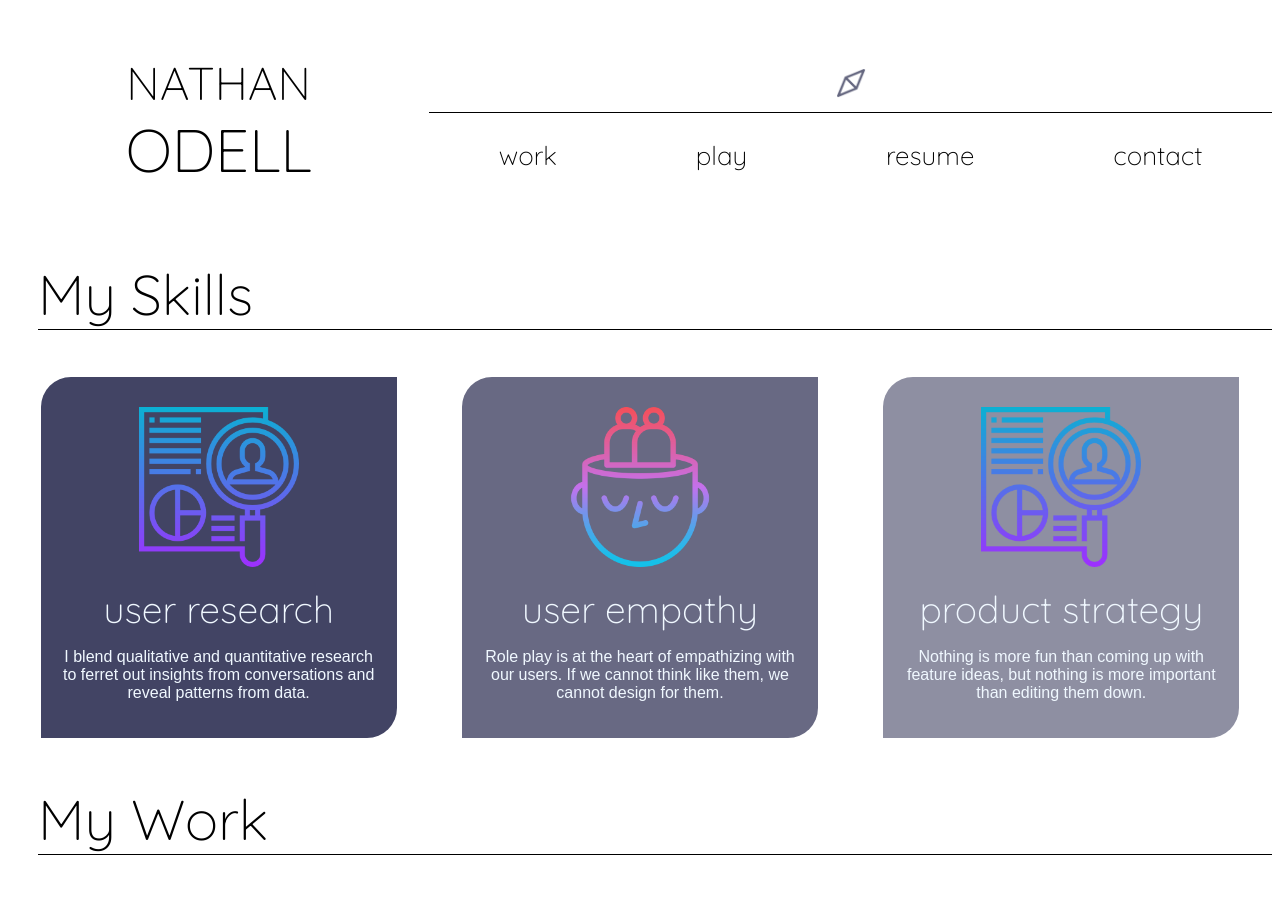
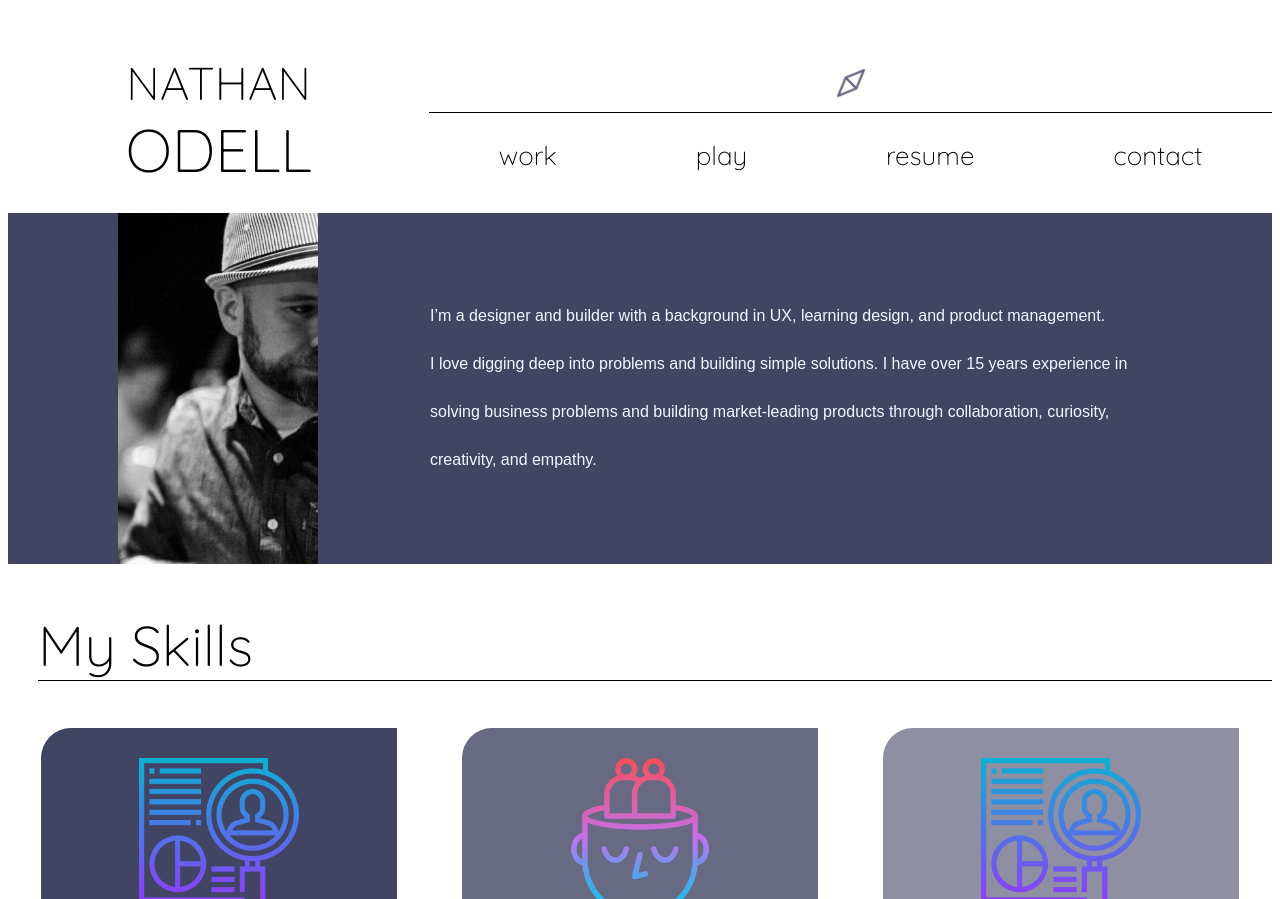
Before and after one commit to odellnat/UX_UI_HW_18, a plain HTML site: page index.html in a window 1280 px wide. Shown: the top 899 px of the page. Drawn offline with Linux system fonts and the light colour scheme.

Commit message:
1-27-22 953

```diff
--- a/css/style.css
+++ b/css/style.css
@@ -59,6 +59,36 @@ body {
 .topNav p {
     margin-bottom: 0;
     }
+
+.heroContainer {
+  display: flex;
+  flex-direction: row;
+  align-items: stretch;
+  background-color: #424464;
+}
+
+
+.heroShot {
+    display: flex;
+    margin-left: 110px;
+}
+
+.heroText {
+    align-self: center;
+}
+
+.heroText > p {
+    color: aliceblue;
+    margin-left: 7em;
+    margin-right: 7em;
+    justify-self: center;
+    align-self: center;
+    font-family: "Cairo", sans-serif;
+    font-weight: 100;
+    line-height: 3;
+    }
+
+
 
 h1 {
     font-family: "Quicksand", sans-serif;
--- a/index.html
+++ b/index.html
@@ -36,15 +36,18 @@
 </section>
 
 
-<!--
-      <section id="heroSection">
-    <div id="heroShot">
-    </div>
-    <div id="heroText">
+
+    <section id="heroSection">
+    <div class="heroContainer">
+        <div>
+            <img class=heroShot src="images/NAO.jpg" width=200px>
+        </div>
+    <div class="heroText">
         <p>I’m a designer and builder with a background in UX, learning design, and product management. <br> I love digging deep into problems and building simple solutions. I have over 15 years experience in solving business problems and building market-leading products through collaboration, curiosity, creativity, and empathy.</p>
     </div>
+
+    </div>
   </section>
--->
 
 <!-- My UX Skills section coded using CSS flex-->
     <section class="mySkills">
```
